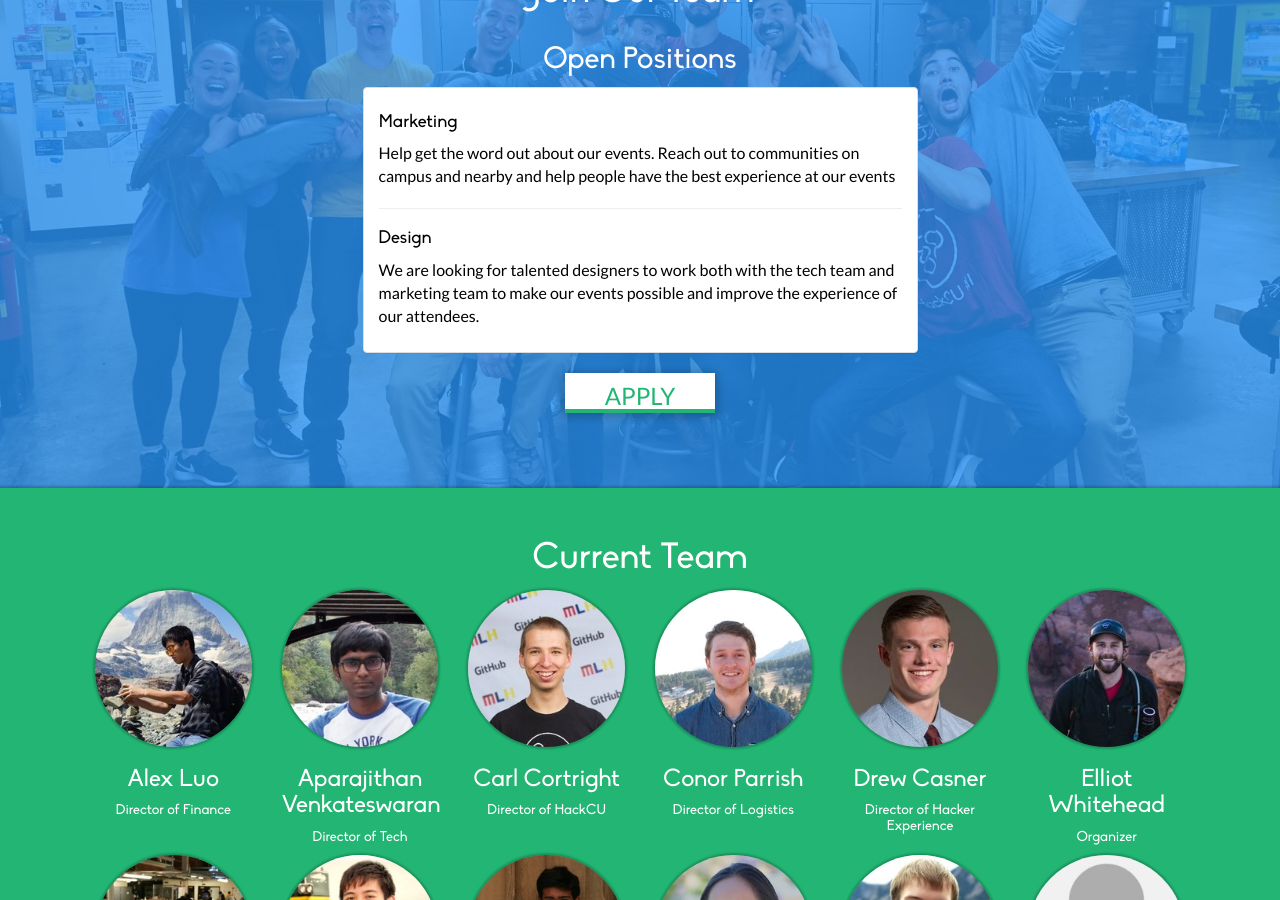
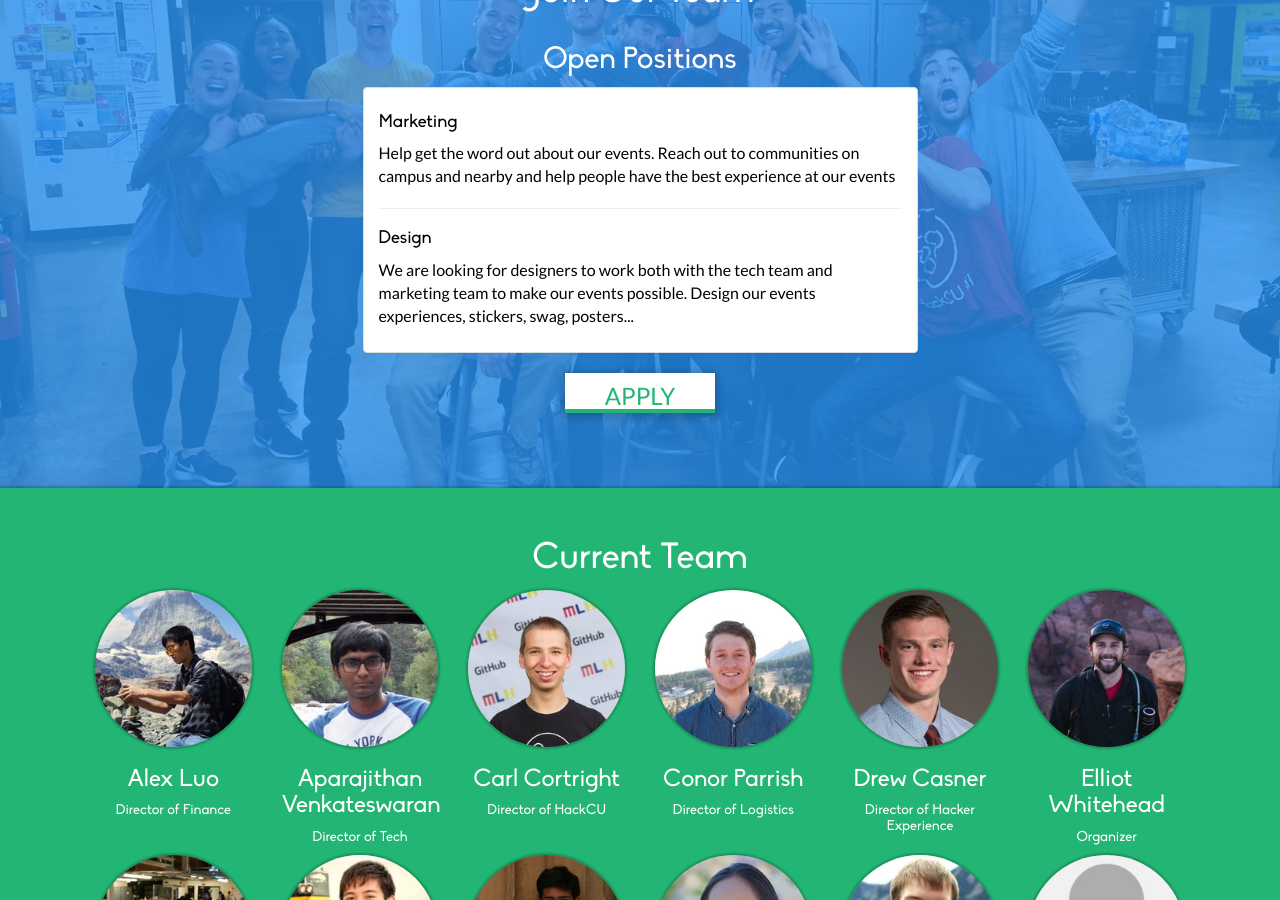
Before and after one commit to HackCU/team, a Jekyll site: the page built from index.html, in a window 1280 px wide and 900 px high, scrolled down 1323 px. Built offline with Jekyll 4.4.1, drawn with Linux system fonts in a browser that asks for light colours; nearby versions of some CDN libraries.

Commit message:
update design description

```diff
--- a/_data/open_positions.yml
+++ b/_data/open_positions.yml
@@ -14,4 +14,4 @@
 #   description: "Work organizing monthly workshops as well as any side event at our main events.
 #   We are looking for people to help us improve the experience hackers get at our events."
 - title: Design
-  description: "We are looking for talented designers to work both with the tech team and marketing team to make our events possible and improve the experience of our attendees."
+  description: "We are looking for designers to work both with the tech team and marketing team to make our events possible. Design our events experiences, stickers, swag, posters..."
```
